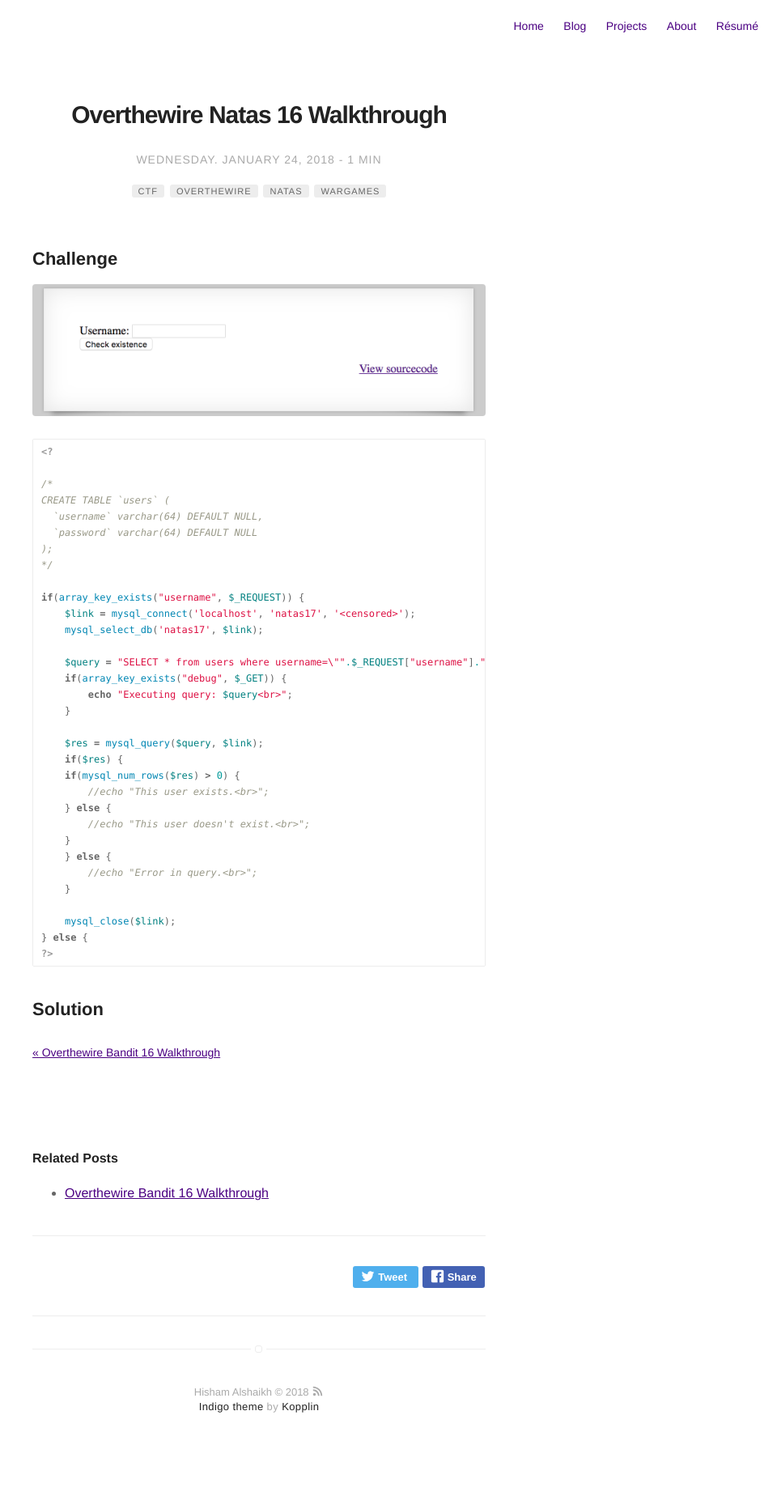
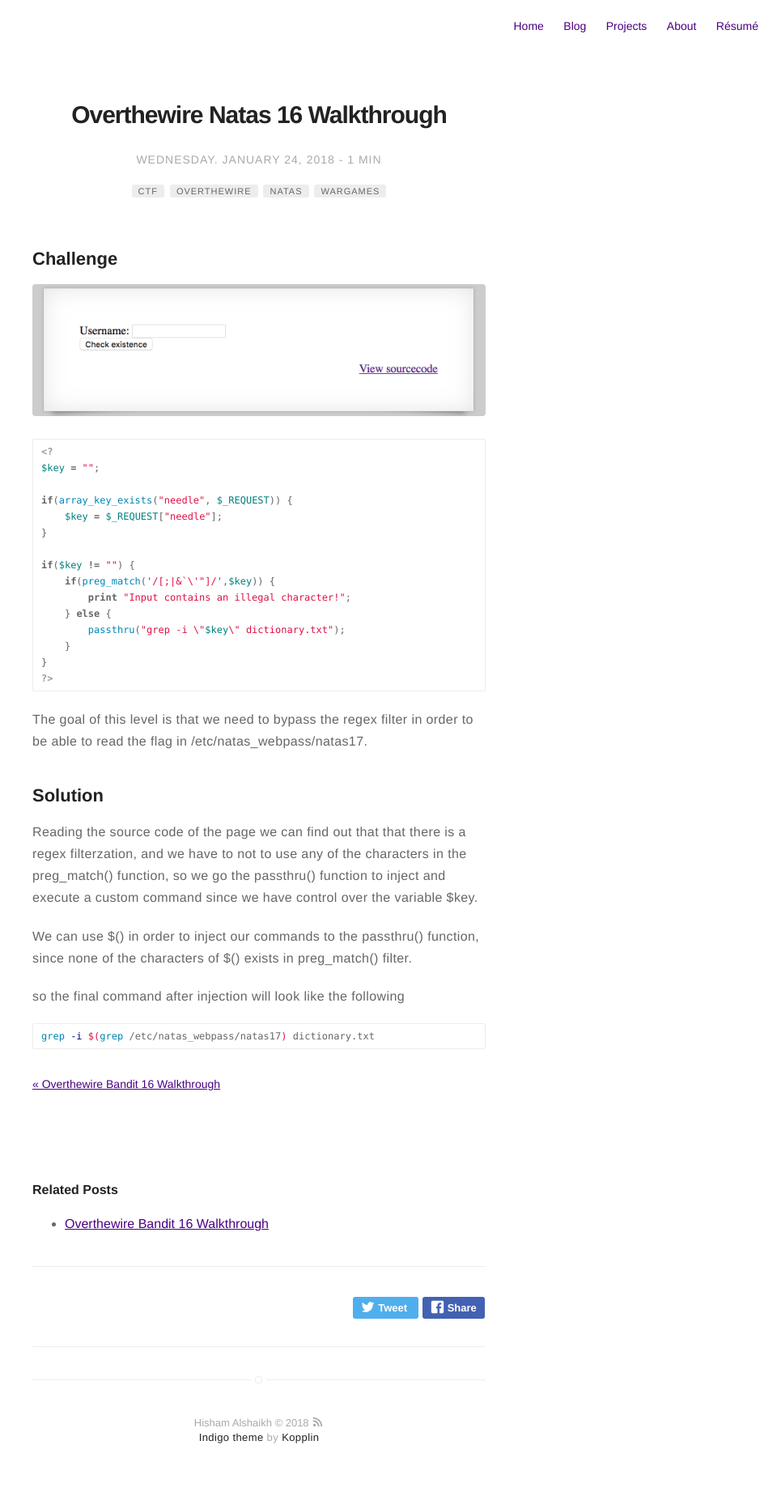
Before and after one commit to h15h4m/h15h4m.github.io, a Jekyll site: the page built from _posts/2018-01-14-natas-16-solution.markdown, in a window 1280 px wide. Shown: the whole page at 81% size, without its empty margins (320-1280 px from the left). Built offline with Jekyll 4.4.1, drawn with Linux system fonts in a browser that asks for light colours; before the commit the page ends 1809 px from its top, so only the background shows below that.

Commit message:
new post

```diff
--- a/_posts/2018-01-14-natas-16-solution.markdown
+++ b/_posts/2018-01-14-natas-16-solution.markdown
@@ -21,37 +21,32 @@ description: This is just a walkthrough for overthewire's natas level 16
 
 {% highlight php %}
 <?
+$key = "";
 
-/*
-CREATE TABLE `users` (
-  `username` varchar(64) DEFAULT NULL,
-  `password` varchar(64) DEFAULT NULL
-);
-*/
+if(array_key_exists("needle", $_REQUEST)) {
+    $key = $_REQUEST["needle"];
+}
 
-if(array_key_exists("username", $_REQUEST)) {
-    $link = mysql_connect('localhost', 'natas17', '<censored>');
-    mysql_select_db('natas17', $link);
-
-    $query = "SELECT * from users where username=\"".$_REQUEST["username"]."\"";
-    if(array_key_exists("debug", $_GET)) {
-        echo "Executing query: $query<br>";
+if($key != "") {
+    if(preg_match('/[;|&`\'"]/',$key)) {
+        print "Input contains an illegal character!";
+    } else {
+        passthru("grep -i \"$key\" dictionary.txt");
     }
-
-    $res = mysql_query($query, $link);
-    if($res) {
-    if(mysql_num_rows($res) > 0) {
-        //echo "This user exists.<br>";
-    } else {
-        //echo "This user doesn't exist.<br>";
-    }
-    } else {
-        //echo "Error in query.<br>";
-    }
-
-    mysql_close($link);
-} else {
+}
 ?>
 {% endhighlight %}
 
+
+The goal of this level is that we need to bypass the regex filter in order to be able to read the flag in /etc/natas_webpass/natas17.
+
 ## Solution
+
+Reading the source code of the page we can find out that that there is a regex filterzation, and we have to not to use any of the characters in the preg_match() function, so we go the passthru() function to inject and execute a custom command since we have control over the variable $key.
+
+We can use $() in order to inject our commands to the passthru() function, since none of the characters of $() exists in preg_match() filter.
+
+so the final command after injection will look like the following
+{% highlight shell %}
+grep -i $(grep /etc/natas_webpass/natas17) dictionary.txt
+{% endhighlight %}
```
